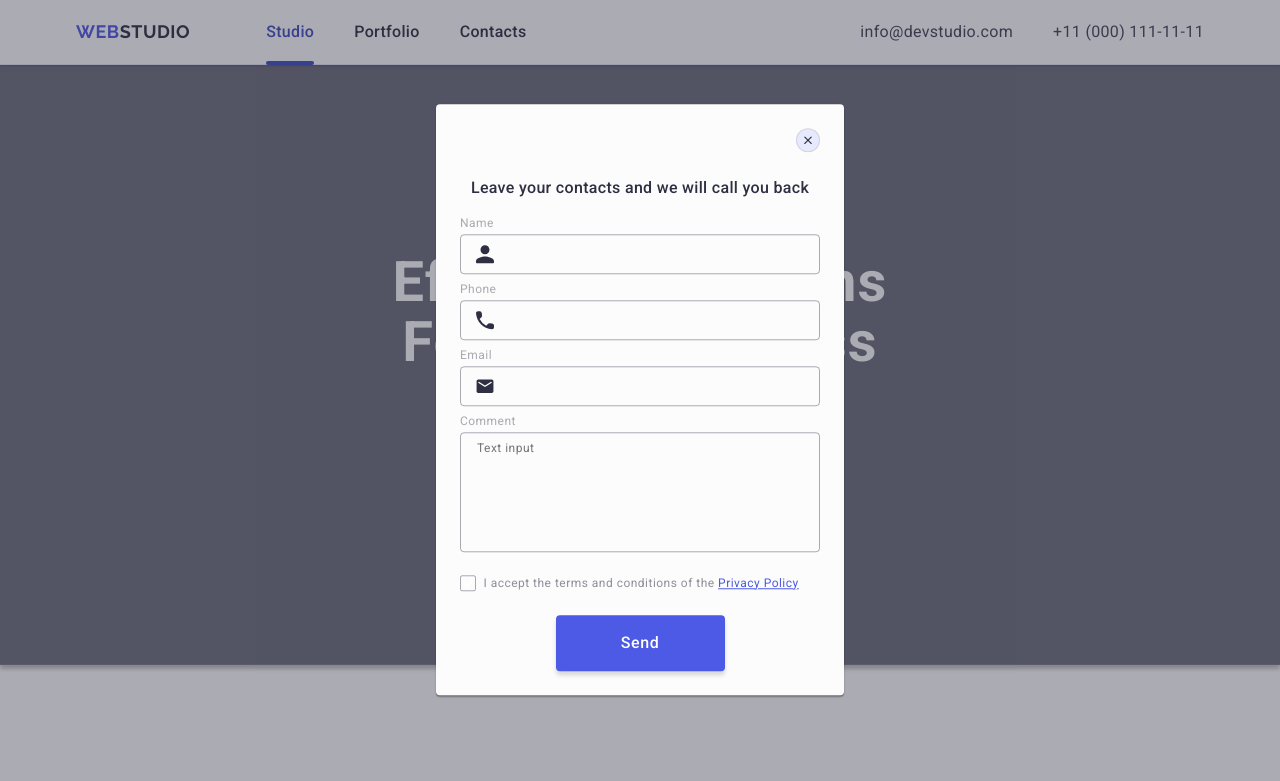
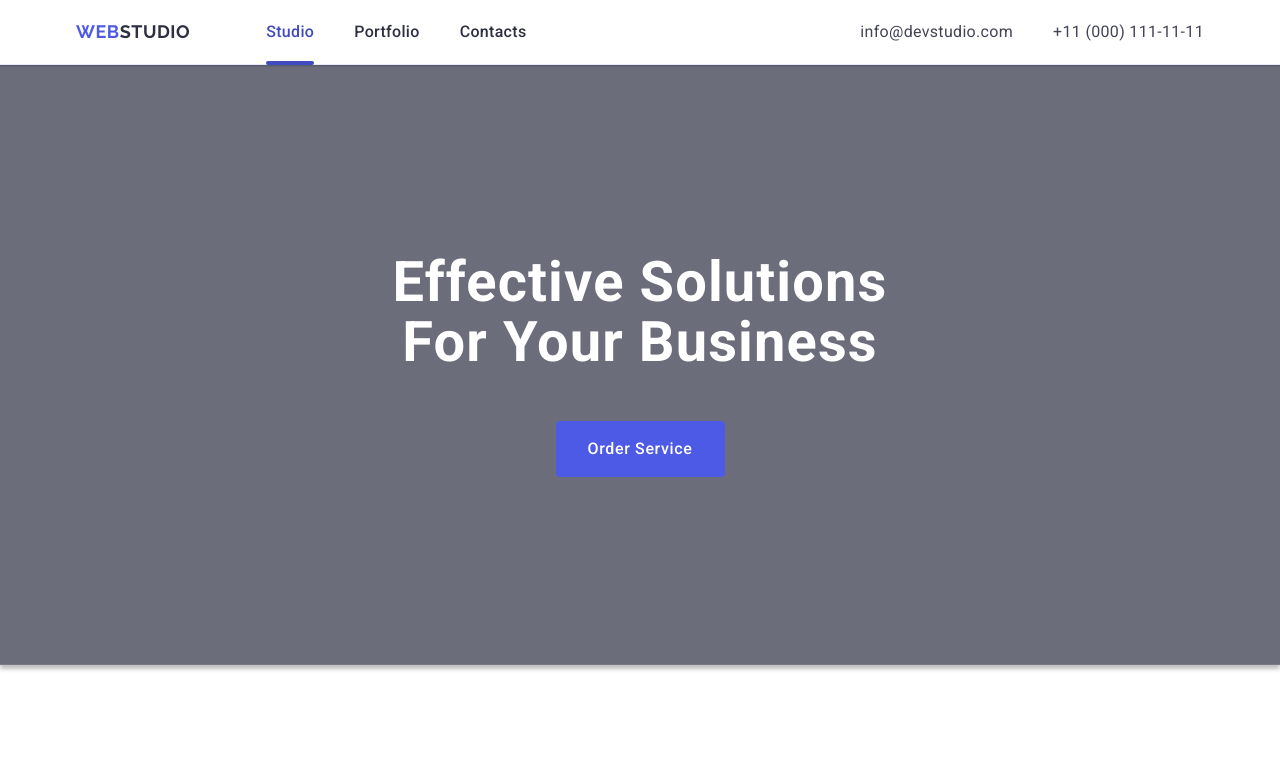
Before and after one commit to irina-oliinyk/goit-markup-hw-06, a plain HTML site: page index.html in a window 1280 px wide. Shown: the top 781 px of the page. Drawn offline with nearby package versions, Linux system fonts and the light colour scheme.

Commit message:
modal window

```diff
--- a/index.html
+++ b/index.html
@@ -638,7 +638,7 @@
     </footer>
 
     <!--Modal window -->
-    <div class="modal-overlay  is-open  ">    is-open
+    <div class="modal-overlay "> <!--is-open -->
       <div class="modal">
         <button class="close" type="button">
           <svg class="icon-modal-three" width="8" height="8">
```
